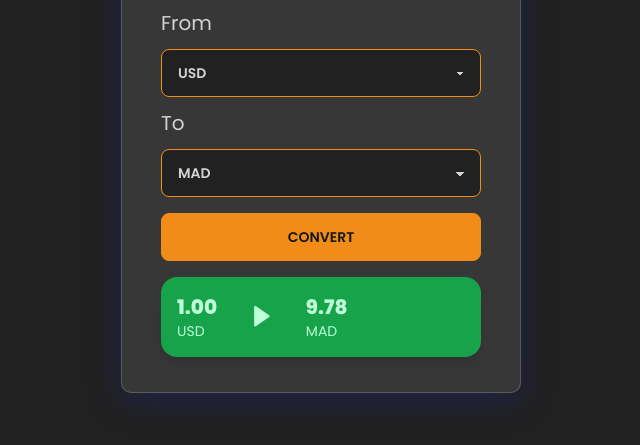
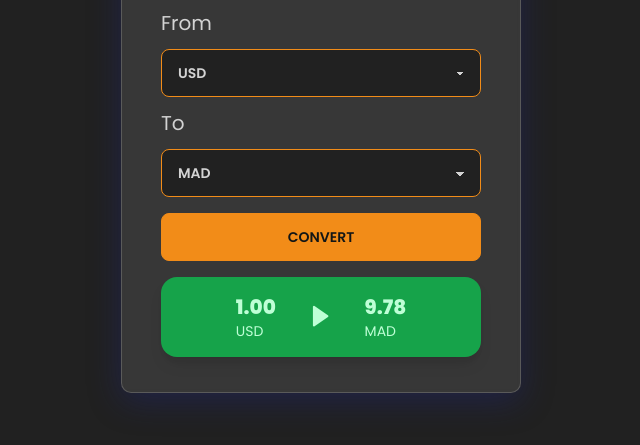
Before and after one commit to abdellatif-laghjaj/currency-converter, a plain HTML site: page index.html in a window 1280 px wide. Shown: the part 269-714 px from the top of the page, without its empty margins (319-959 px from the left). Drawn offline with nearby package versions, Linux system fonts and the light colour scheme.

Commit message:
fix some bugs

```diff
--- a/css/style.css
+++ b/css/style.css
@@ -31,7 +31,6 @@ body{
     border: 1px solid rgba( 255, 255, 255, 0.18 );
 }
 
-
 @media only screen and (max-width: 420px){
     .container{
         min-width: 96%;
--- a/index.html
+++ b/index.html
@@ -38,7 +38,7 @@
                 <button class="btn btn-primary w-full mt-4">Convert</button>
 
                 <div class="output mb-5">
-                    <div class="alert alert-success shadow-lg mt-4">
+                    <div class="alert alert-success shadow-lg mt-4 flex justify-center">
                         <div>
                             <span>
                                 <p class="text-xl font-bold input-value">1.00</p>
```
Also changed, not shown: js/main.js (line endings or trailing spaces).
